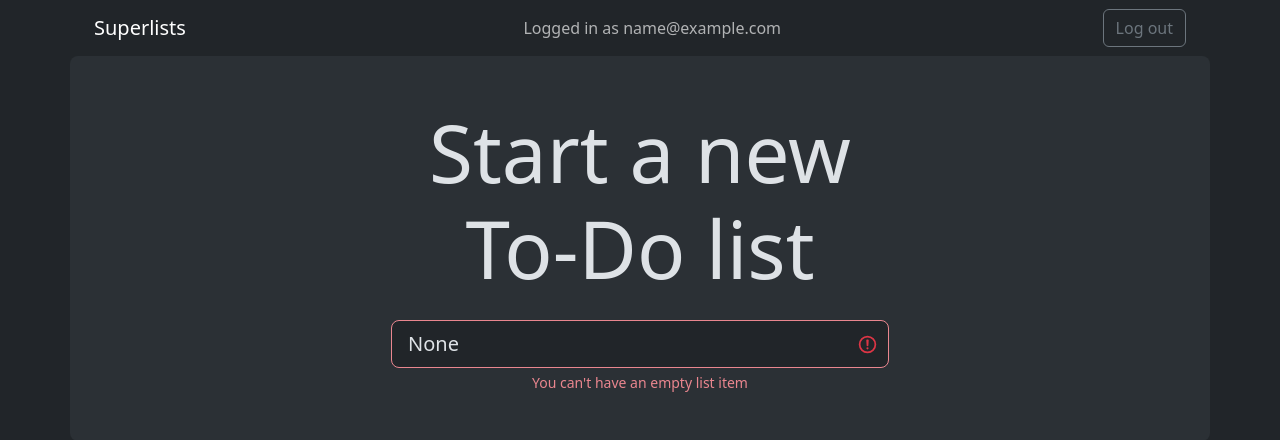
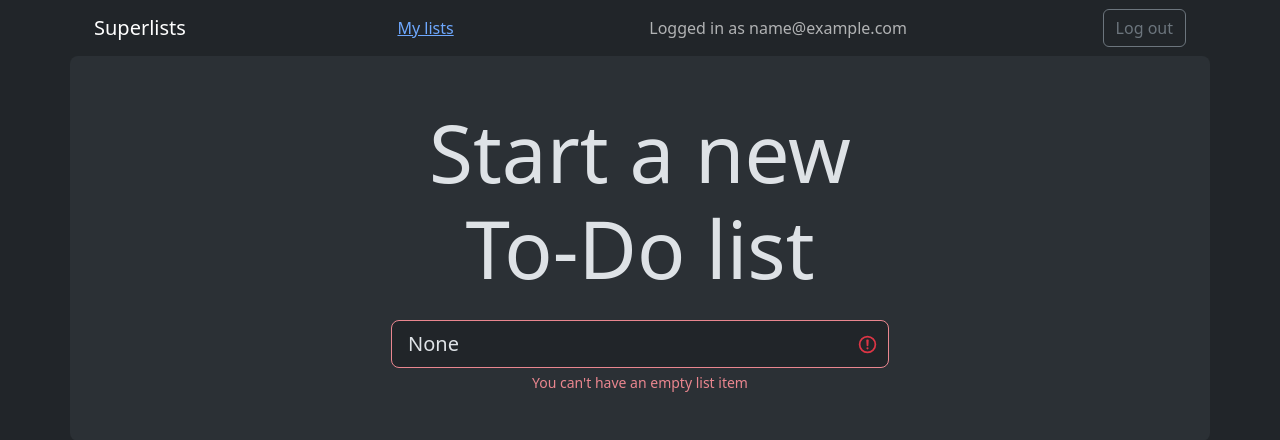
Before and after one commit to synergyfr/goat-book, a Django app: page /lists/new in a window 1280 px wide. Shown: the top 440 px of the page. Run offline with Django 5.2, Linux system fonts and the light colour scheme; the visitor is signed in with stand-in values (Sample User, id 1); some libraries are stand-ins or nearby versions.

Commit message:
url, placeholder view, and first-cut templates for my_lists

```diff
--- a/src/lists/templates/base.html
+++ b/src/lists/templates/base.html
@@ -13,6 +13,7 @@
       <div class="container-fluid">
         <a class="navbar-brand" href="/">Superlists</a>
         {% if user.email %}
+          <a href="{% url 'my_lists' user.email %}">My lists</a>
           <span class="navbar-text">Logged in as {{ user.email }}</span>
           <form method="post" action="{% url 'logout' %}">
             {% csrf_token %}
@@ -47,6 +48,7 @@
     <div class="row justify-content-center p-5 bg-body-tertiary rounded-3">
       <div class="col-lg-6 text-center">
         <h1 class="display-1 mb-4">{% block header_text %}{% endblock %}</h1>
+        {% block list_form %}
           <form method="POST" action="{% block form_action %}{% endblock %}">
             {% csrf_token %}
             <input type="text" id="id_text" name="text" class="form-control form-control-lg {% if form.errors %} is-invalid {% endif %}" placeholder="Enter a to-do item" value="{{ form.text.value }}" aria-describedby="id_text_feedback" required />
@@ -54,13 +56,18 @@
               <div id="id_text_feedback" class="invalid-feedback">{{ form.errors.text.0 }}</div>
             {% endif %}
           </form>
+        {% endblock %}
       </div>
     </div>
     <div class="row justify-content-center">
       <div class="col-lg-6">
-        {% block table %}
+        {% block table %}{% endblock %}
+      </div>
+    </div>
 
-        {% endblock %}
+    <div class="row">
+      <div class="col-md-6 col-md-offset-3">
+        {% block extra_content %}{% endblock %}
       </div>
     </div>
   </div>
--- a/src/lists/urls.py
+++ b/src/lists/urls.py
@@ -3,5 +3,6 @@ from lists import views
 
 urlpatterns = [
     path('new', views.new_list, name='new_list'),
-    path('<int:list_id>/', views.view_list, name='view_list')
+    path('<int:list_id>/', views.view_list, name='view_list'),
+    path('users/<str:email>/', views.my_lists, name='my_lists')
 ]
--- a/src/lists/views.py
+++ b/src/lists/views.py
@@ -34,3 +34,6 @@ def new_list(request):
         return redirect(nulist)
     else:
         return render(request, 'home.html', {'form': form })
+
+def my_lists(request, email):
+    return render(request, 'my_lists.html')
```
Also changed, not shown: src/lists/templates/my_lists.html (added, +14 -0 lines), src/lists/tests/test_views.py (+6 -0 lines). Lines whose indentation alone changed are shown as unchanged.
